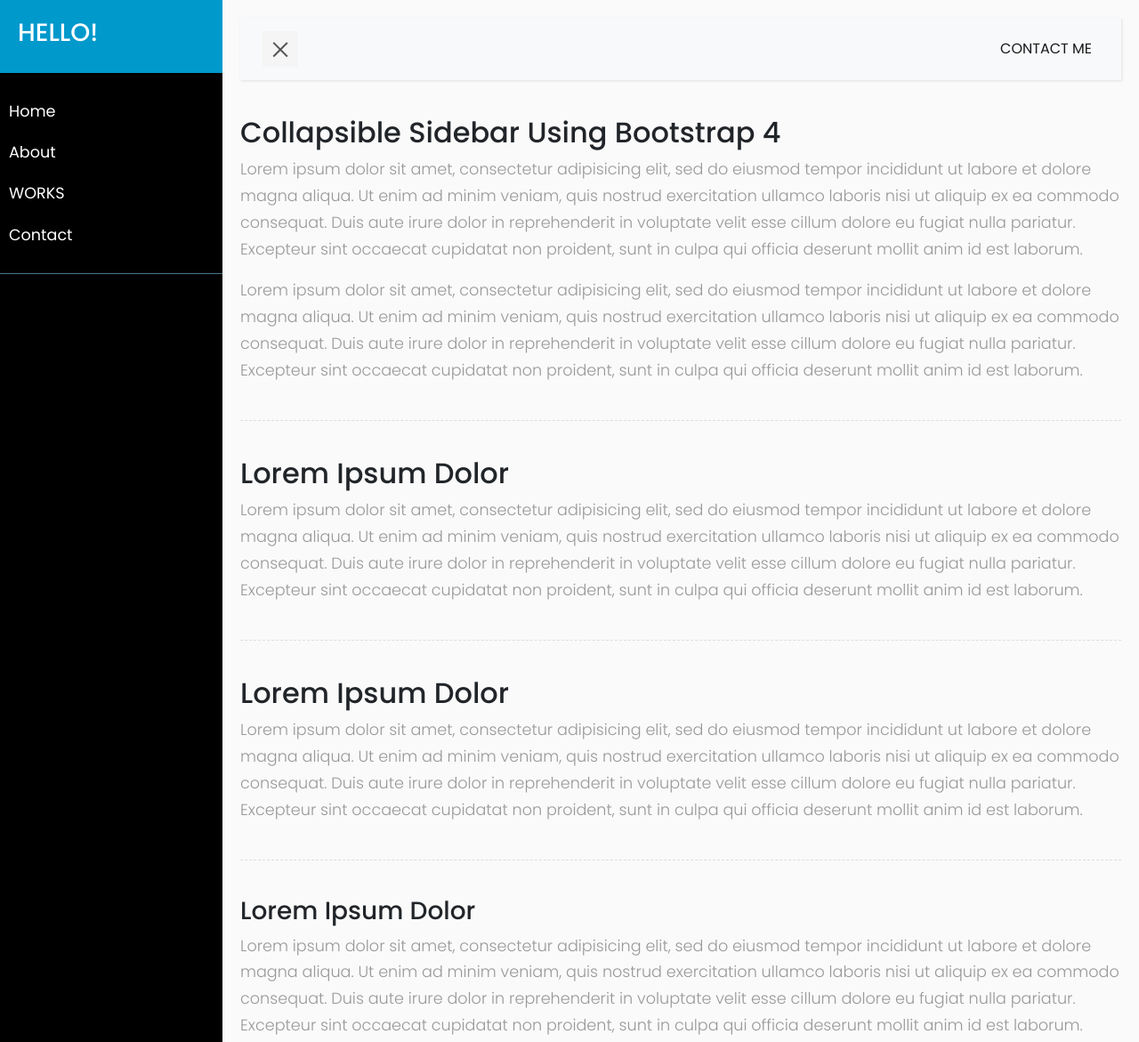
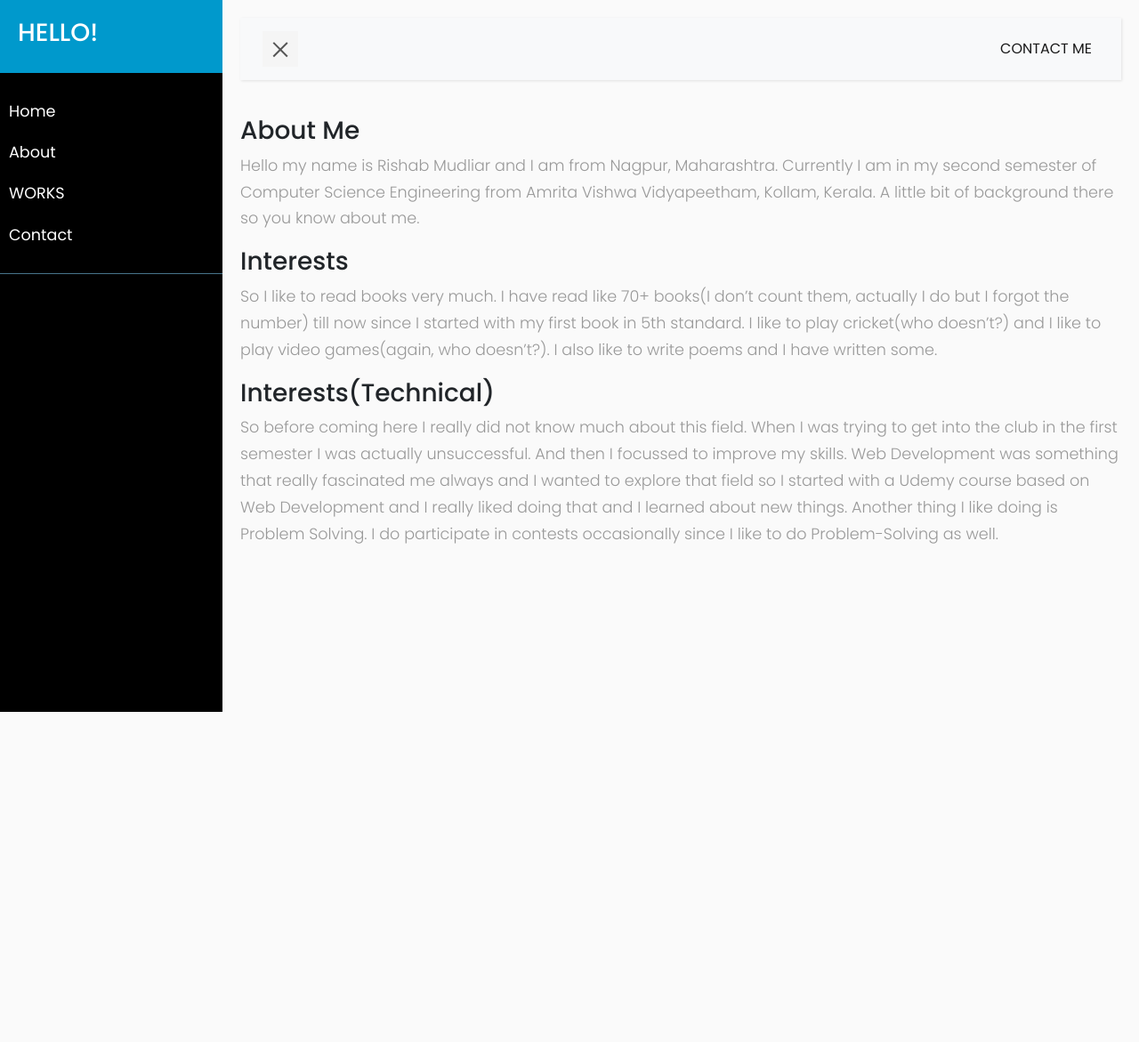
Before and after one commit to CozyBlues/personalwebsite, a plain HTML site: page aboutme.html in a window 1280 px wide. Shown: the top 1171 px of the page at 89% size. After the commit the page ends 800 px from the top, so only its background shows below. Drawn offline with nearby package versions, Linux system fonts and the light colour scheme.

Commit message:
updated aboutme file

```diff
--- a/aboutme.html
+++ b/aboutme.html
@@ -71,27 +71,17 @@
                     </div>
                 </div>
             </nav>
+            <h3>About Me</h3>
+            <p>
+            Hello my name is Rishab Mudliar and I am from Nagpur, Maharashtra. Currently I am in my second semester of Computer Science Engineering from Amrita Vishwa Vidyapeetham, Kollam, Kerala. A little bit of background there so you know about me.
+          </p>
+<h3>Interests</h3>
+<p>So I like to read books very much. I have read like 70+ books(I don’t count them, actually I do but I forgot the number)  till now since I started with my first book in 5th standard. I like to play cricket(who doesn’t?) and I like to play video games(again, who doesn’t?). I also like to write poems and I have written some.</p>
+<h3>
+Interests(Technical)
+</h3>
+<p>So before coming here I really did not know much about this field. When I was trying to get into the club in the first semester I was actually unsuccessful. And then I focussed to improve my skills.  Web Development was something that really fascinated me always and I wanted to explore that field so I started with a Udemy course based on Web Development and I really liked doing that and I learned about new things. Another thing I like doing is Problem Solving. I do participate in contests occasionally since I like to do Problem-Solving as well. </p>
 
-            <h2>Collapsible Sidebar Using Bootstrap 4</h2>
-            <p>Lorem ipsum dolor sit amet, consectetur adipisicing elit, sed do eiusmod tempor incididunt ut labore et dolore magna aliqua. Ut enim ad minim veniam, quis nostrud exercitation ullamco laboris nisi ut aliquip ex ea commodo consequat. Duis aute irure dolor in reprehenderit in voluptate velit esse cillum dolore eu fugiat nulla pariatur. Excepteur sint occaecat cupidatat non proident, sunt in culpa qui officia deserunt mollit anim id est laborum.</p>
-            <p>Lorem ipsum dolor sit amet, consectetur adipisicing elit, sed do eiusmod tempor incididunt ut labore et dolore magna aliqua. Ut enim ad minim veniam, quis nostrud exercitation ullamco laboris nisi ut aliquip ex ea commodo consequat. Duis aute irure dolor in reprehenderit in voluptate velit esse cillum dolore eu fugiat nulla pariatur. Excepteur sint occaecat cupidatat non proident, sunt in culpa qui officia deserunt mollit anim id est laborum.</p>
-
-            <div class="line"></div>
-
-            <h2>Lorem Ipsum Dolor</h2>
-            <p>Lorem ipsum dolor sit amet, consectetur adipisicing elit, sed do eiusmod tempor incididunt ut labore et dolore magna aliqua. Ut enim ad minim veniam, quis nostrud exercitation ullamco laboris nisi ut aliquip ex ea commodo consequat. Duis aute irure dolor in reprehenderit in voluptate velit esse cillum dolore eu fugiat nulla pariatur. Excepteur sint occaecat cupidatat non proident, sunt in culpa qui officia deserunt mollit anim id est laborum.</p>
-
-            <div class="line"></div>
-
-            <h2>Lorem Ipsum Dolor</h2>
-            <p>Lorem ipsum dolor sit amet, consectetur adipisicing elit, sed do eiusmod tempor incididunt ut labore et dolore magna aliqua. Ut enim ad minim veniam, quis nostrud exercitation ullamco laboris nisi ut aliquip ex ea commodo consequat. Duis aute irure dolor in reprehenderit in voluptate velit esse cillum dolore eu fugiat nulla pariatur. Excepteur sint occaecat cupidatat non proident, sunt in culpa qui officia deserunt mollit anim id est laborum.</p>
-
-            <div class="line"></div>
-
-            <h3>Lorem Ipsum Dolor</h3>
-            <p>Lorem ipsum dolor sit amet, consectetur adipisicing elit, sed do eiusmod tempor incididunt ut labore et dolore magna aliqua. Ut enim ad minim veniam, quis nostrud exercitation ullamco laboris nisi ut aliquip ex ea commodo consequat. Duis aute irure dolor in reprehenderit in voluptate velit esse cillum dolore eu fugiat nulla pariatur. Excepteur sint occaecat cupidatat non proident, sunt in culpa qui officia deserunt mollit anim id est laborum.</p>
-        </div>
-    </div>
 
     <!-- jQuery CDN - Slim version (=without AJAX) -->
     <script src="https://code.jquery.com/jquery-3.3.1.slim.min.js" integrity="sha384-q8i/X+965DzO0rT7abK41JStQIAqVgRVzpbzo5smXKp4YfRvH+8abtTE1Pi6jizo" crossorigin="anonymous"></script>
```
